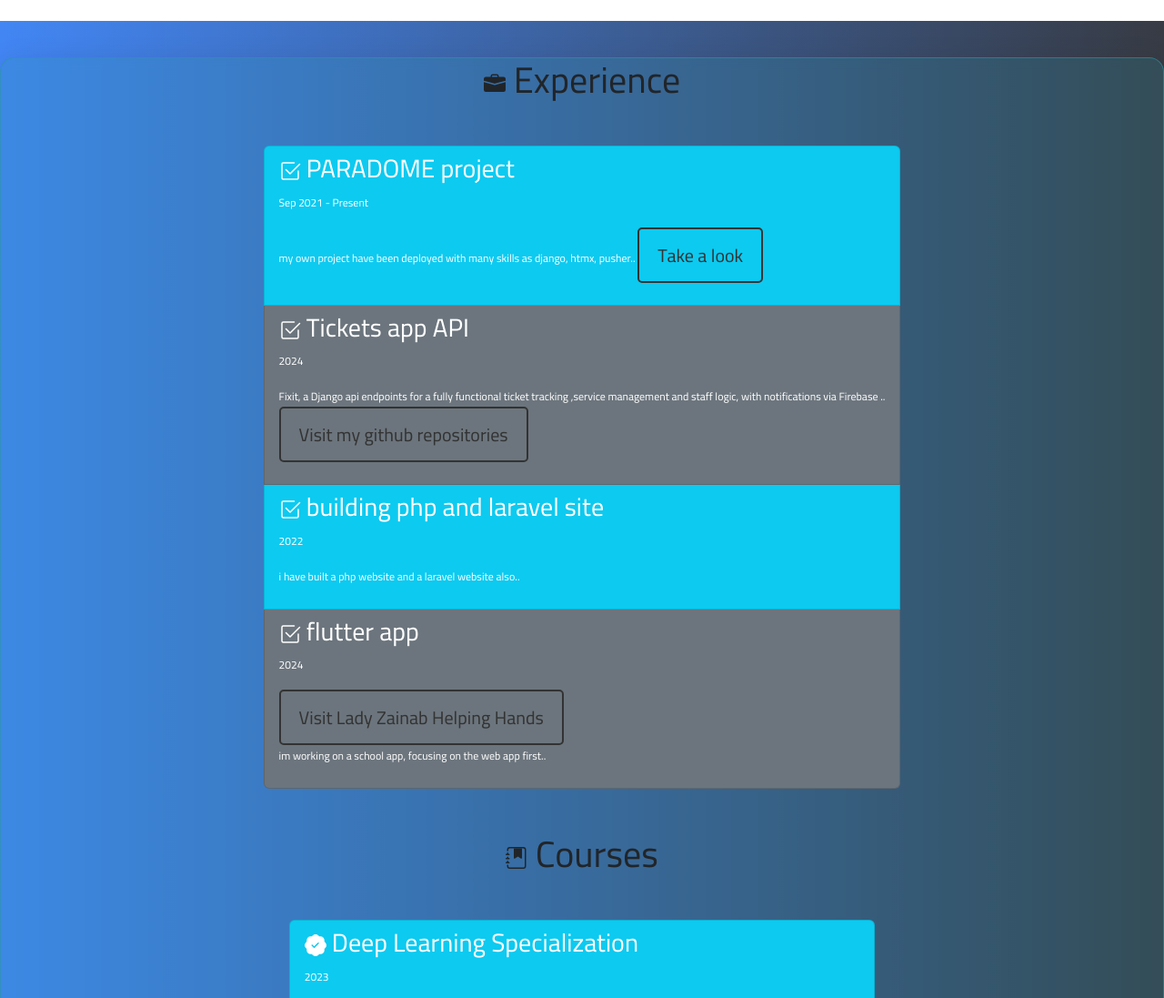
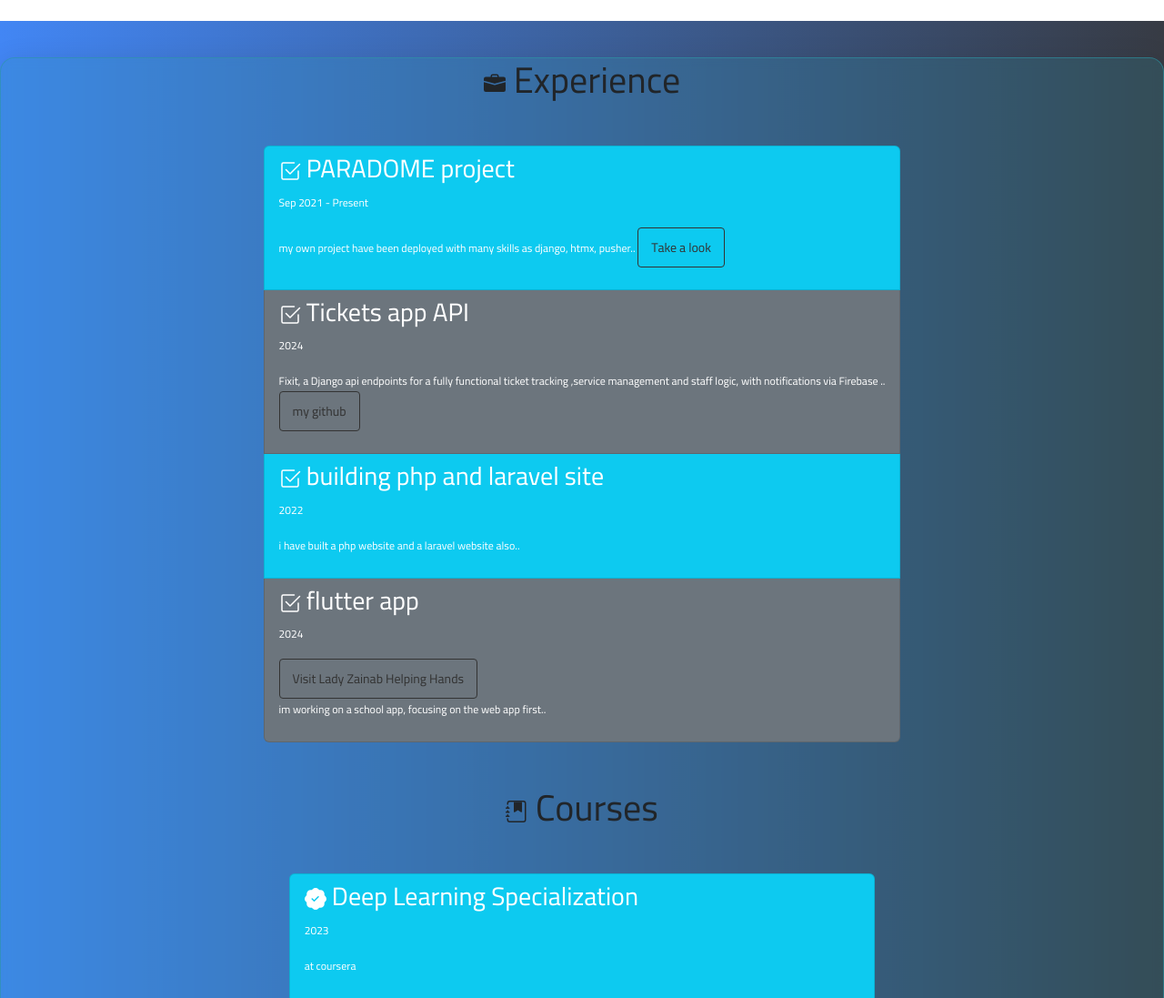
Before and after one commit to husseinahmad7/paradome-prod, a Django app: page / in a window 1280 px wide. Shown: the part 2441-3538 px from the top of the page at 91% size. Run offline with Django 3.2, Linux system fonts and the light colour scheme; some web fonts are replaced.

Commit message:
alter exp

```diff
--- a/HusseinAh/templates/HusseinAh/myPortfolio.html
+++ b/HusseinAh/templates/HusseinAh/myPortfolio.html
@@ -21,18 +21,19 @@
     <style>
       .my-link {
         display: inline-block;
-      font-size: 20px;
+        font-size: 14px;
         text-decoration: none;
         color: #333;
-      border: 2px solid #333;
-      padding: 10px 20px;
-      border-radius: 5px;
-      transition: all 0.3s ease;
+        border: 1px solid #333;
+        padding: 8px 14px;
+        border-radius: 4px;
+        transition: background-color 0.3s ease, color 0.3s ease;
       }
       .my-link:hover {
         background-color: #333;
-      color: #f4f4f4;
-  }</style>
+        color: #fff;
+      }
+      </style>
 </head>
 <body data-bs-spy="scroll" data-bs-target="#navbar-scrolled">
     <header>
@@ -206,7 +207,7 @@
                   </svg> Tickets app API</h3>
                   <p class="date text-white" datetime="2024">2024</p>
                   <p class="text-white">Fixit, a Django api endpoints for a fully functional ticket tracking ,service management and staff logic, with notifications via Firebase ..<br>
-                    <a href="https://github.com/husseinahmad7" class="my-link" target="_blank">Visit my github repositories</a>
+                    <a href="https://github.com/husseinahmad7" class="my-link" target="_blank">my github</a>
                   </p>
                 </li>
 
```
Lines whose indentation alone changed are shown as unchanged.
